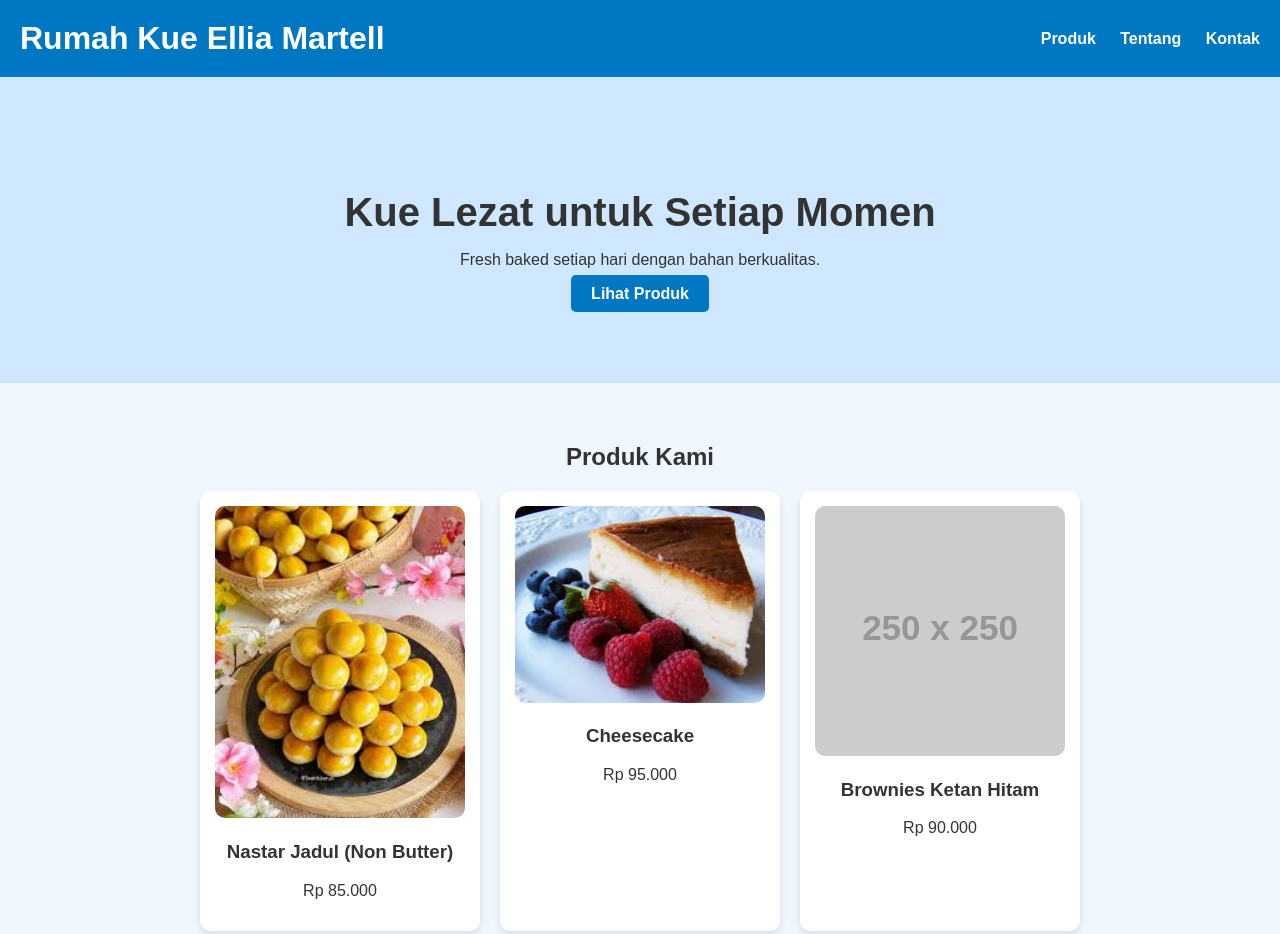
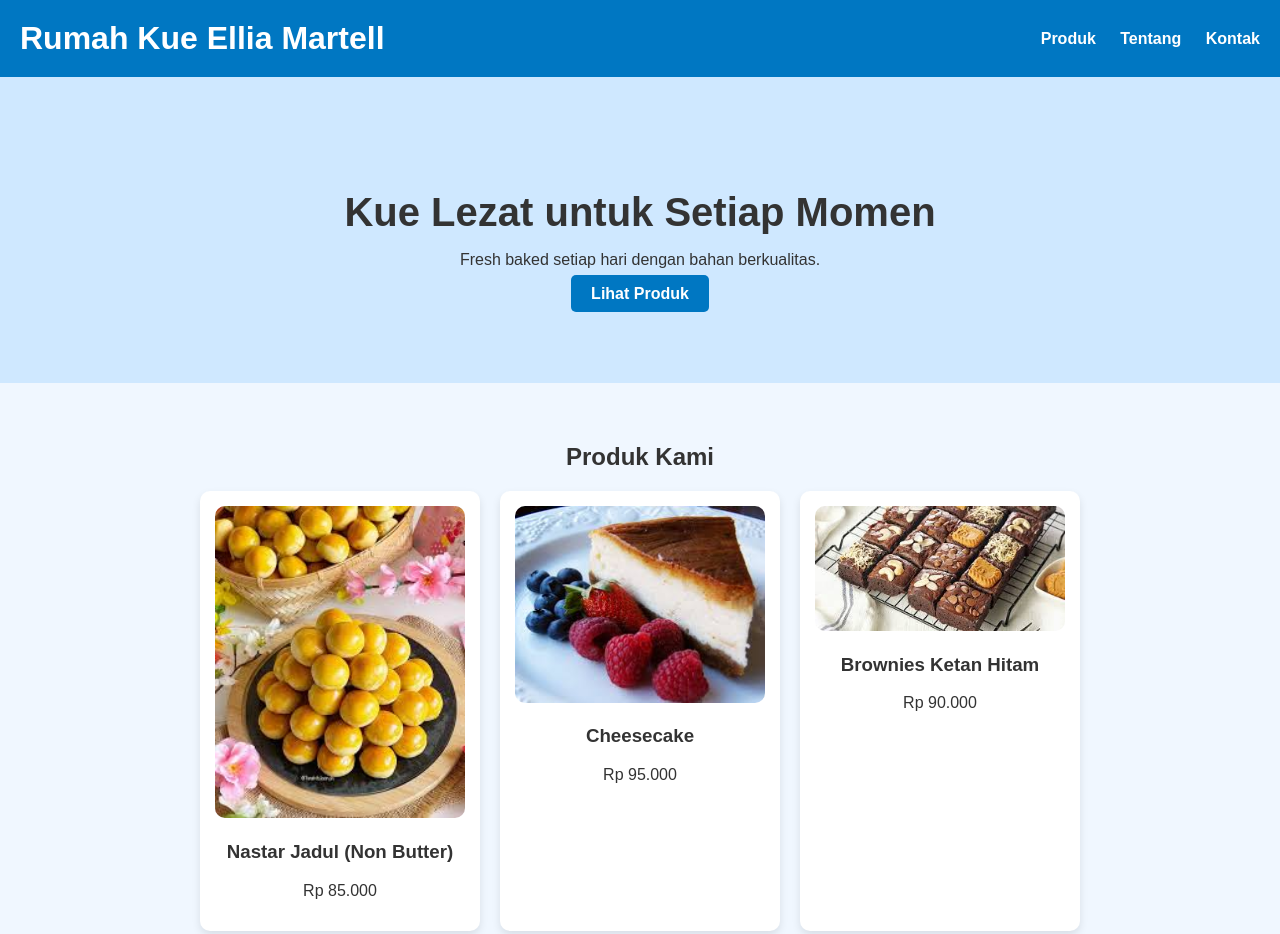
Before and after one commit to alindiristianti54-create/Rumah-Kue-Ellia-Martel, a plain HTML site: page index.html in a window 1280 px wide. Shown: the top 934 px of the page. Drawn offline with Linux system fonts and the light colour scheme; placeholder pictures from the web are drawn by us.

Commit message:
Update index.html

```diff
--- a/index.html
+++ b/index.html
@@ -40,7 +40,7 @@
                 <p>Rp 95.000</p>
             </div>
             <div class="card">
-                <img src="https://via.placeholder.com/250" alt="Brownies">
+                <img src="https://github.com/alindiristianti54-create/Rumah-Kue-Ellia-Martel/blob/main/download%20(1).jpeg?raw=true" alt="Brownies">
                 <h3>Brownies Ketan Hitam</h3>
                 <p>Rp 90.000</p>
             </div>
```
